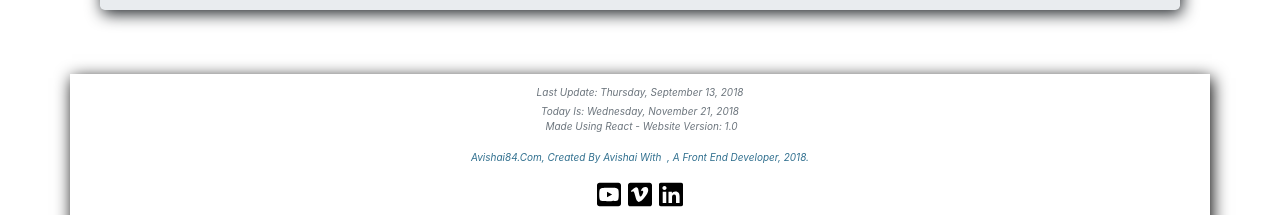
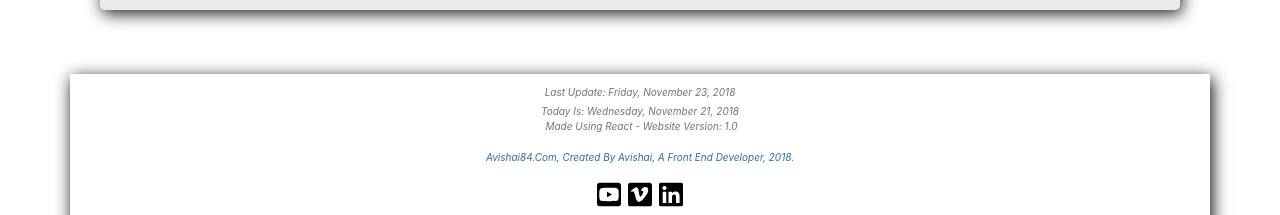
Before and after one commit to avishai84/Avishai84.com, a React (Create React App) app: page / in a window 1280 px wide. Shown: the part 408-623 px from the top of the page. Built offline with nearby package versions, Linux system fonts and the light colour scheme.

Commit message:
updates to social footer

```diff
--- a/src/SocialFooter.js
+++ b/src/SocialFooter.js
@@ -27,7 +27,7 @@ class SocialFooter extends Component {
   render() {
     return (
       <div className="socialFooter ">
-        <small className="text-muted small" style={styles2}>Last update: Thursday, September 13, 2018
+        <small className="text-muted small" style={styles2}>Last update: Friday, November 23, 2018
           <div id="date" style={styles2}>Today is: {weekly[day]},
             <span style={styles1}>{monthly[month]}</span>
             <span style={styles1}>{daily},</span>
@@ -37,10 +37,7 @@ class SocialFooter extends Component {
           </div>
         </small>
         <p className="small">
-          Avishai84.com, created by Avishai with
-          &nbsp;<i className="fa fa-heart-o"></i>
-          , a front end developer, {year}.
-        </p>
+          Avishai84.com, created by Avishai, a front end developer, {year}.</p>
           <a href="https://www.youtube.com/channel/UCaeHQSEl1OkzWh37mBNhwFQ" target="_blank" rel="noopener noreferrer">
               <i className="icons"><img src={Youtube} alt="youtube icon" /></i>
           </a>
```
Lines whose indentation alone changed are shown as unchanged.
